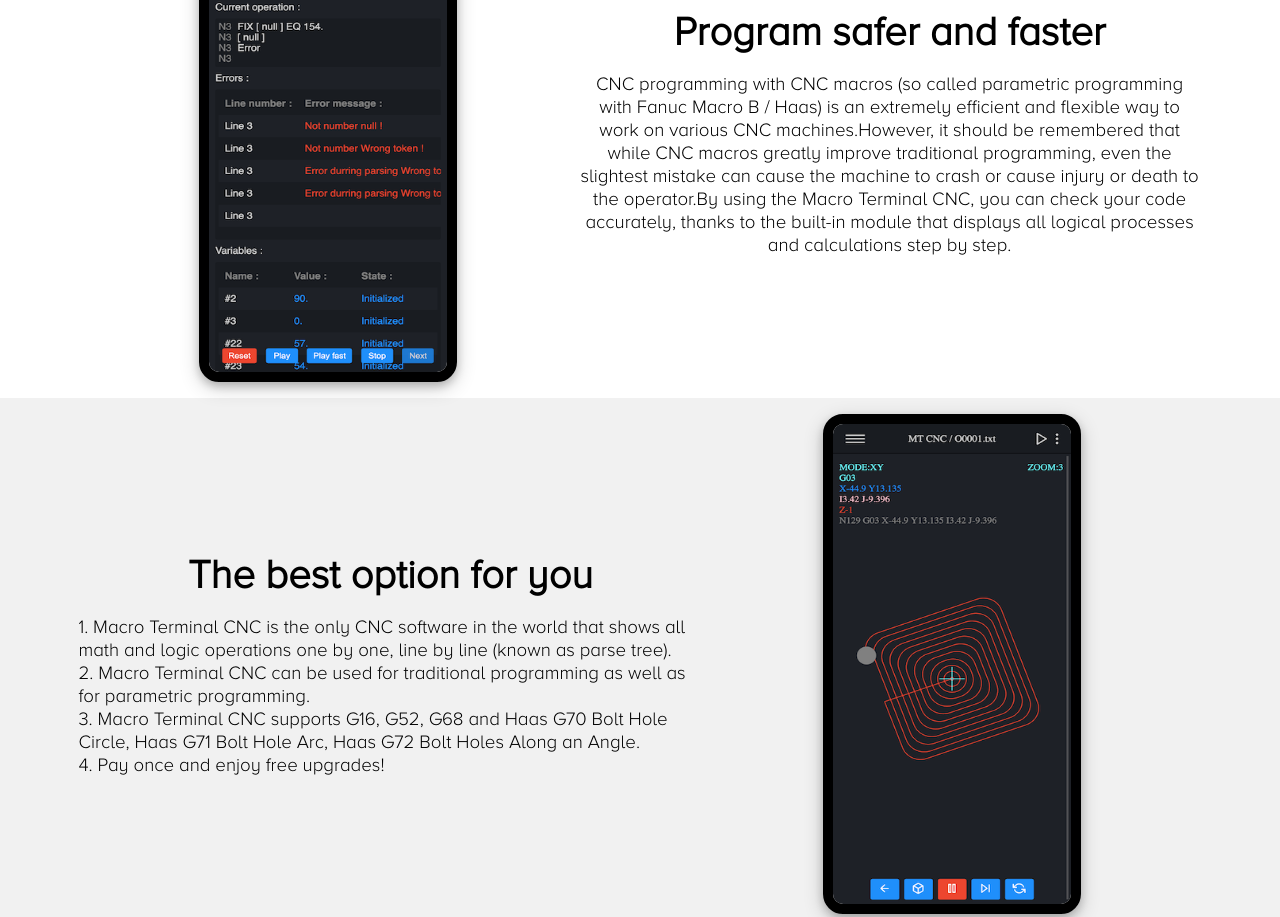
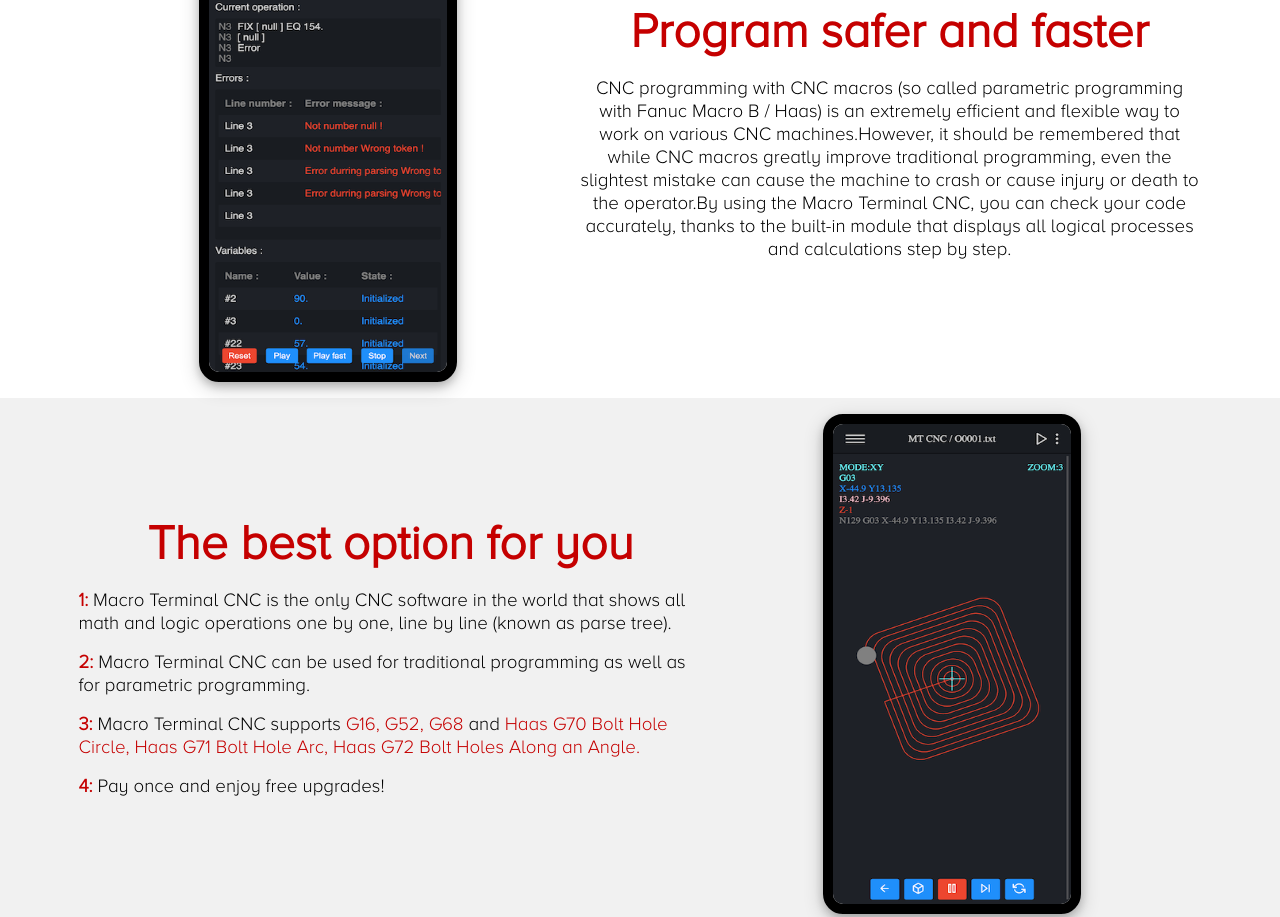
Before and after one commit to kandksoftware/macro-terminal-pro, a plain HTML site: page index.html in a window 1280 px wide. Shown: the part 1881-2798 px from the top of the page. Drawn offline with Linux system fonts and the light colour scheme.

Commit message:
new style added

```diff
--- a/css/main.css
+++ b/css/main.css
@@ -1,14 +1,3 @@
-* {
-  -webkit-box-sizing: border-box;
-          box-sizing: border-box;
-  margin: 0;
-  padding: 0;
-}
-
-.hide {
-  display: none;
-}
-
 @font-face {
   font-family: proxima_nova;
   src: url("../resources/fonts/Proxima Nova Alt Light.otf");
@@ -19,6 +8,10 @@
           box-sizing: border-box;
   margin: 0;
   padding: 0;
+}
+
+.hide {
+  display: none;
 }
 
 h1 {
@@ -208,6 +201,10 @@ noscript {
   padding: 1rem;
   background-color: #c50000;
   color: #fff;
+}
+
+.highlight {
+  color: #c50000;
 }
 
 .nav {
@@ -520,6 +517,7 @@ noscript {
   -webkit-box-pack: center;
       -ms-flex-pack: center;
           justify-content: center;
+  counter-reset: counter;
 }
 
 .section img, .contact img, .product img {
@@ -537,7 +535,10 @@ noscript {
 .section > :last-child h1,
 .contact > :last-child h1,
 .product > :last-child h1 {
+  font-size: 3rem;
   margin-bottom: 1rem;
+  font-weight: 800;
+  color: #c50000;
 }
 
 .section.r-o > :first-child, .r-o.contact > :first-child, .r-o.product > :first-child {
@@ -558,6 +559,9 @@ noscript {
     -webkit-box-direction: normal;
         -ms-flex-direction: row;
             flex-direction: row;
+  }
+  .section h1, .contact h1, .product h1 {
+    font-size: 4rem;
   }
   .section img, .contact img, .product img {
     margin-top: 0rem;
@@ -591,6 +595,18 @@ noscript {
 
 .section__bg-standard {
   background-color: #fff;
+}
+
+.section .counter, .contact .counter, .product .counter {
+  display: inline-block;
+  margin-bottom: 1rem;
+}
+
+.section .counter::before, .contact .counter::before, .product .counter::before {
+  counter-increment: counter;
+  content: counter(counter) ": ";
+  color: #c50000;
+  font-weight: 800;
 }
 
 .customers-header {
@@ -935,6 +951,11 @@ main {
   padding: 0.2rem 2rem !important;
 }
 
+.main__product-text > h1 {
+  font-weight: 800;
+  color: #c50000;
+}
+
 @media screen and (min-width: 768px) {
   .main {
     -webkit-box-orient: horizontal;
@@ -943,7 +964,6 @@ main {
             flex-direction: row;
   }
   .main__product-image, .main__product-text {
-    text-align: center;
     width: 50%;
   }
   .main__product-image {
@@ -959,7 +979,7 @@ main {
             justify-content: center;
   }
   .main__product-image > img {
-    width: 440px;
+    width: 27.5rem;
     height: auto;
   }
 }
--- a/index.html
+++ b/index.html
@@ -72,14 +72,12 @@
         <section class="section reversed p-1">
           <div class="t-c" >
             <h1 style="text-align: center;">The best option for you</h1>
-            <h3 style="text-align: left;">1. Macro Terminal CNC is the only CNC software in the world that shows all math and logic operations one by one, line by line (known as parse tree).<br/>
-
-              2. Macro Terminal CNC can be used for traditional programming as well as for parametric programming.<br/>
-
-              3. Macro Terminal CNC supports G16, G52, G68 and Haas G70 Bolt Hole Circle, Haas G71 Bolt Hole Arc, Haas G72 Bolt Holes Along an Angle.<br/>
-
-              4. Pay once and enjoy free upgrades!
-              </h3>
+            <h3 style="text-align: left;">
+              <span class="counter">Macro Terminal CNC is the only CNC software in the world that shows all math and logic operations one by one, line by line (known as parse tree).</span>
+              <span class="counter">Macro Terminal CNC can be used for traditional programming as well as for parametric programming.</span>
+              <span class="counter">Macro Terminal CNC supports <span class="highlight">G16, G52, G68</span> and <span class="highlight">Haas G70 Bolt Hole Circle, Haas G71 Bolt Hole Arc, Haas G72 Bolt Holes Along an Angle.</span></span>
+              <span class="counter">Pay once and enjoy free upgrades!</span>
+            </h3>
           </div>
           <div class="flex-c">
             <img class="mobile" src="resources/simulation.png" alt="Code CNC">
--- a/js/main.js
+++ b/js/main.js
@@ -64,7 +64,7 @@
     link:'product.html',
     desc:'Product'
   },{
-    type:['footer'],
+    type:['footer','menu'],
     link:'https://kandksoftware.github.io/entry/',
     desc:'Products'
   },{
```
Also changed, not shown: 1 other file.
